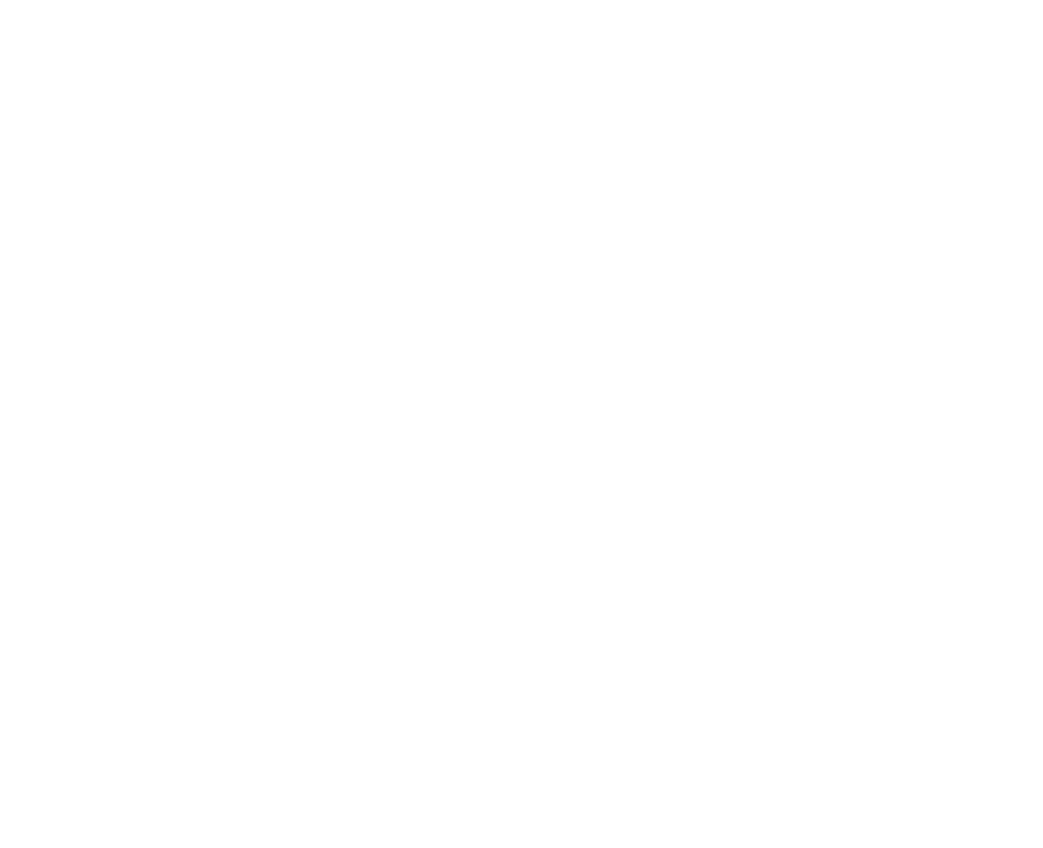
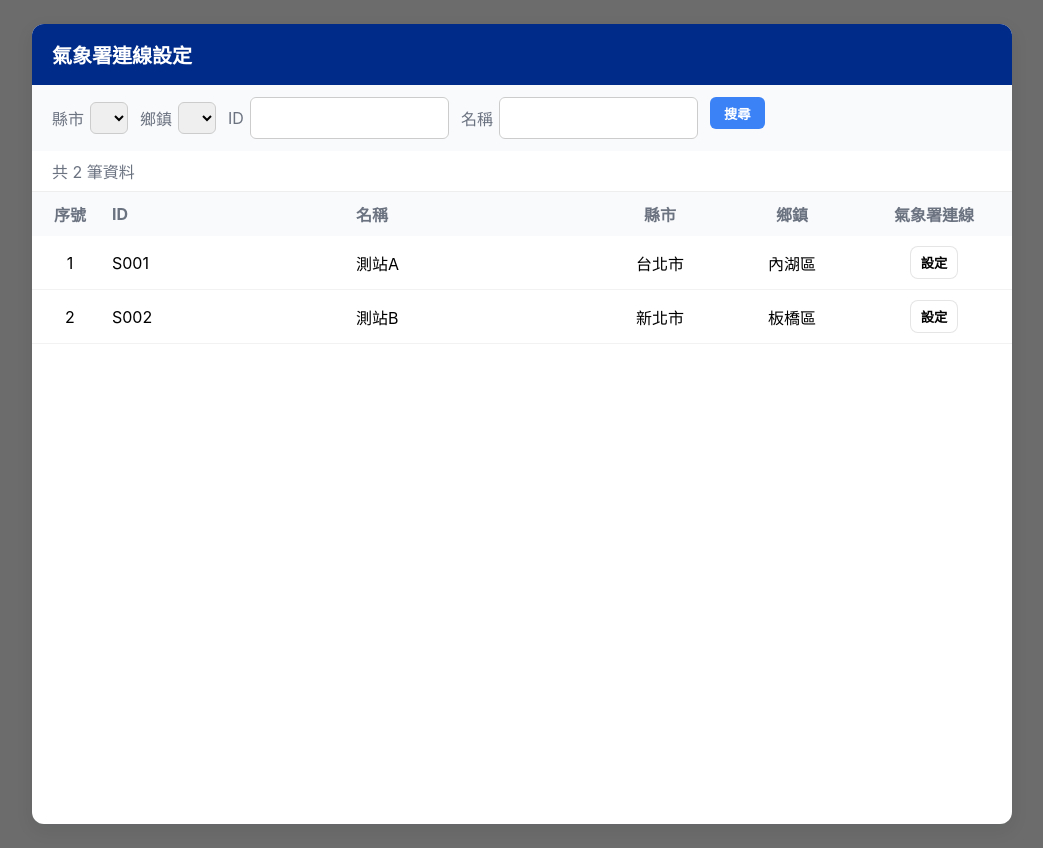
Before and after one commit to Chou0317/school-earthquake, a plain HTML site: page CWA.html in a window 1280 px wide. Shown: the whole page, without its empty margins (118-1161 px from the left). Before the commit the page ends 800 px from the top, so only its background shows below. Drawn offline with Linux system fonts and the light colour scheme.

Commit message:
Add files via upload

```diff
--- a/CWA.html
+++ b/CWA.html
@@ -0,0 +1,300 @@
+<!doctype html>
+<html lang="zh-Hant">
+<head>
+<meta charset="utf-8" />
+<meta name="viewport" content="width=device-width, initial-scale=1" />
+<title>氣象署連線設定</title>
+
+<style>
+:root{
+  --bg:#6c6c6c;
+  --card:#ffffff;
+  --primary:#002b88;
+  --primary-light:#3b82f6;
+  --muted:#6b7280;
+  --shadow:0 6px 18px rgba(15,23,42,0.08);
+  --radius:12px;
+  font-family:-apple-system,BlinkMacSystemFont,'Segoe UI',Roboto,'Noto Sans TC','Microsoft JhengHei',sans-serif;
+}
+
+html,body{
+  height:100%;
+  margin:0;
+  background:var(--bg);
+}
+
+body{
+  padding:24px;
+  display:flex;
+  justify-content:center;
+}
+
+/* ================= 卡片 ================= */
+.card{
+  width:100%;
+  max-width:980px;
+  background:var(--card);
+  border-radius:var(--radius);
+  box-shadow:var(--shadow);
+  overflow:hidden;
+}
+
+/* ================= Header ================= */
+.header{
+  padding:16px 20px;
+  background:var(--primary);
+  color:#fff;
+  font-size:20px;
+  font-weight:600;
+}
+
+/* ================= 搜尋列 ================= */
+.search-row{
+  display:flex;
+  flex-wrap:wrap;
+  gap:12px;
+  padding:12px 20px;
+  background:#f9fafb;
+}
+
+.form-group{
+  display:flex;
+  align-items:center;
+  gap:6px;
+}
+
+label{
+  color:var(--muted);
+  white-space:nowrap;
+}
+
+select,input{
+  height:32px;
+  padding:4px 8px;
+  border-radius:6px;
+  border:1px solid #ccc;
+  font-size:14px;
+}
+
+.btn-search{
+  height:32px;
+  padding:0 14px;
+  border:none;
+  border-radius:6px;
+  background:var(--primary-light);
+  color:#fff;
+  cursor:pointer;
+  font-weight:600;
+}
+
+/* ================= 列表 ================= */
+.list{
+  border-top:1px solid #eee;
+}
+
+.list-head,.list-row{
+  display:flex;
+  align-items:center;
+  gap:12px;
+  padding:10px 8px;
+}
+
+.list-head{
+  background:#f9fafb;
+  color:var(--muted);
+  font-weight:700;
+}
+
+.list-row{
+  border-bottom:1px solid #f2f2f2;
+}
+
+.col-1{width:60px;text-align:center;}
+.col-2,.col-3{flex:1;}
+.col-4,.col-5{width:120px;text-align:center;}
+.col-6{width:140px;text-align:center;}
+
+.icon-btn{
+  padding:6px 10px;
+  border-radius:8px;
+  border:1px solid rgba(0,0,0,0.1);
+  background:#fff;
+  cursor:pointer;
+  font-weight:600;
+}
+
+/* ================= modal ================= */
+.modal-backdrop{
+  position:fixed;
+  inset:0;
+  background:rgba(0,0,0,0.45);
+  display:none;
+  align-items:center;
+  justify-content:center;
+  z-index:100;
+}
+
+.modal{
+  background:#fff;
+  width:92%;
+  max-width:520px;
+  border-radius:12px;
+  overflow:hidden;
+}
+
+.modal-header{
+  background:var(--primary);
+  color:#fff;
+  padding:14px 18px;
+  font-weight:600;
+}
+
+.modal-body{
+  padding:18px;
+}
+
+.modal-body .form-group{
+  margin-bottom:12px;
+}
+
+.modal-footer{
+  padding:12px 18px;
+  display:flex;
+  justify-content:flex-end;
+  gap:8px;
+  background:#f9fafb;
+}
+
+.btn{
+  padding:6px 14px;
+  border-radius:6px;
+  border:none;
+  cursor:pointer;
+  font-weight:600;
+}
+
+.btn-primary{background:var(--primary-light);color:#fff;}
+.btn-cancel{background:#e5e7eb;}
+
+/* ================= TOP BTN ================= */
+#topBtn{
+  position:fixed;
+  right:20px;
+  bottom:20px;
+  width:44px;
+  height:44px;
+  border:none;
+  border-radius:8px;
+  background:var(--primary-light);
+  color:#fff;
+  display:none;
+  cursor:pointer;
+}
+</style>
+</head>
+
+<body>
+
+<div class="card">
+  <div class="header">氣象署連線設定</div>
+
+  <!-- 搜尋 -->
+  <div class="search-row">
+    <div class="form-group">
+      <label>縣市</label>
+      <select id="citySelect"></select>
+    </div>
+    <div class="form-group">
+      <label>鄉鎮</label>
+      <select id="townSelect"></select>
+    </div>
+    <div class="form-group">
+      <label>ID</label>
+      <input id="idInput" />
+    </div>
+    <div class="form-group">
+      <label>名稱</label>
+      <input id="nameInput" />
+    </div>
+    <button class="btn-search" onclick="search()">搜尋</button>
+  </div>
+
+  <div id="countText" style="padding:8px 20px;color:var(--muted)">共 0 筆資料</div>
+
+  <!-- 列表 -->
+  <div class="list">
+    <div class="list-head">
+      <div class="col-1">序號</div>
+      <div class="col-2">ID</div>
+      <div class="col-3">名稱</div>
+      <div class="col-4">縣市</div>
+      <div class="col-5">鄉鎮</div>
+      <div class="col-6">氣象署連線</div>
+    </div>
+    <div id="rows"></div>
+  </div>
+</div>
+
+<!-- modal -->
+<div class="modal-backdrop" id="modal">
+  <div class="modal">
+    <div class="modal-header">氣象署連線設定</div>
+    <div class="modal-body">
+      <div class="form-group"><label>ID</label><input id="mId" disabled></div>
+      <div class="form-group"><label>名稱</label><input id="mName" disabled></div>
+      <div class="form-group"><label>氣象署帳號</label><input></div>
+      <div class="form-group"><label>氣象署密碼</label><input type="password"></div>
+    </div>
+    <div class="modal-footer">
+      <button class="btn btn-cancel" onclick="closeModal()">取消</button>
+      <button class="btn btn-primary">送出</button>
+    </div>
+  </div>
+</div>
+
+<button id="topBtn" onclick="scrollToTop()">TOP</button>
+
+<script>
+const data=[
+ {id:'S001',name:'測站A',city:'台北市',town:'內湖區'},
+ {id:'S002',name:'測站B',city:'新北市',town:'板橋區'}
+];
+
+const rows=document.getElementById('rows');
+const countText=document.getElementById('countText');
+
+function render(list){
+ rows.innerHTML='';
+ countText.textContent=`共 ${list.length} 筆資料`;
+ list.forEach((e,i)=>{
+  const r=document.createElement('div');
+  r.className='list-row';
+  r.innerHTML=`
+   <div class="col-1">${i+1}</div>
+   <div class="col-2">${e.id}</div>
+   <div class="col-3">${e.name}</div>
+   <div class="col-4">${e.city}</div>
+   <div class="col-5">${e.town}</div>
+   <div class="col-6">
+     <button class="icon-btn" onclick="openModal('${e.id}','${e.name}')">設定</button>
+   </div>`;
+  rows.appendChild(r);
+ });
+}
+
+function openModal(id,name){
+ document.getElementById('mId').value=id;
+ document.getElementById('mName').value=name;
+ document.getElementById('modal').style.display='flex';
+}
+function closeModal(){document.getElementById('modal').style.display='none';}
+
+window.addEventListener('scroll',()=>{
+ document.getElementById('topBtn').style.display=window.scrollY>120?'block':'none';
+});
+function scrollToTop(){window.scrollTo({top:0,behavior:'smooth'});}
+
+render(data);
+</script>
+</body>
+</html>
```
Also changed, not shown: index.html (+1 -1 lines).
